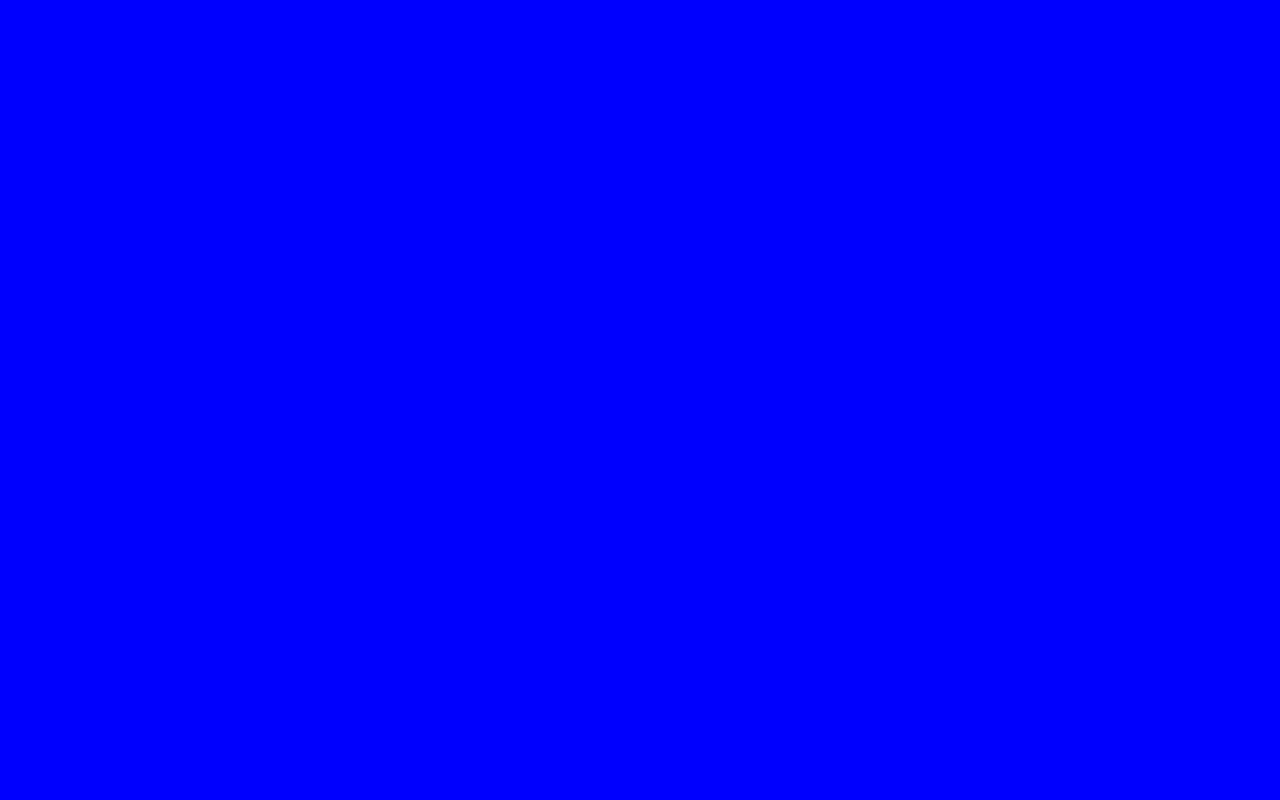
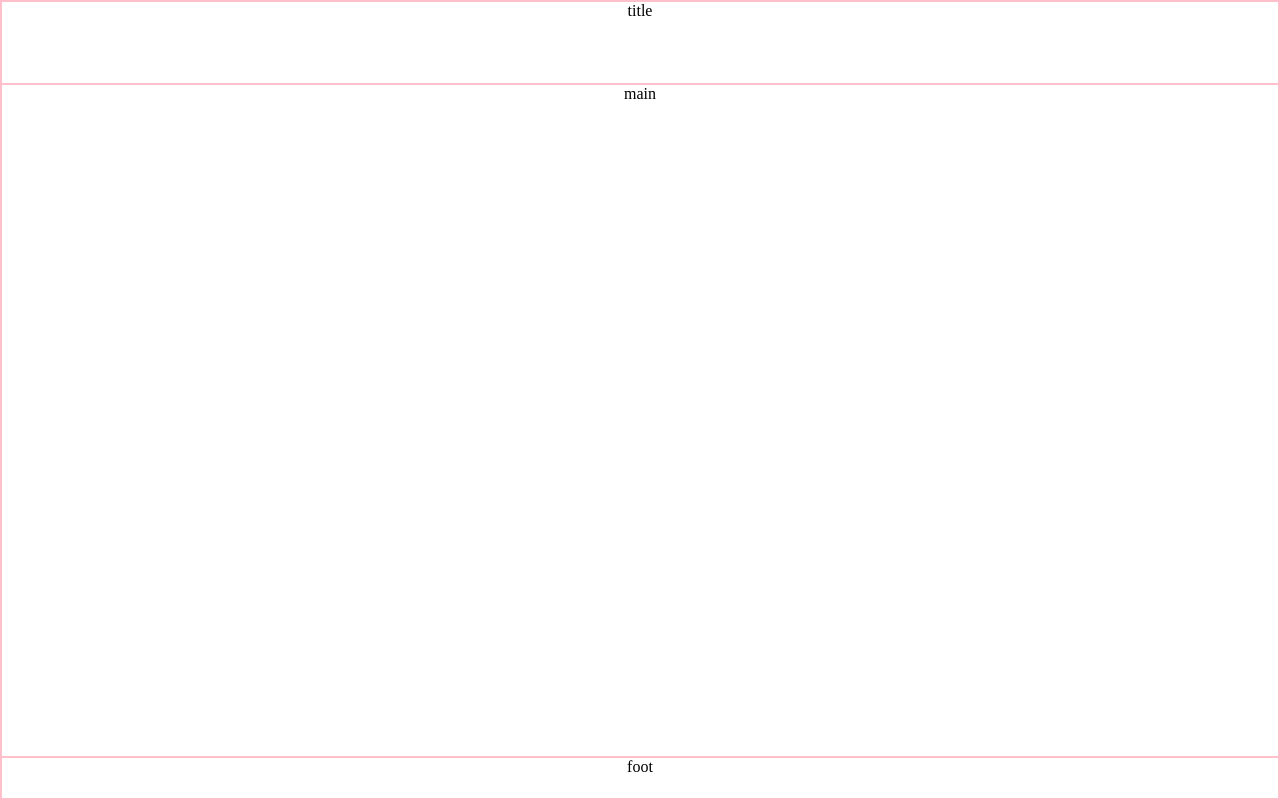
Before and after one commit to Rllopez0410/Todo-list, a website built with webpack: page dist/index.html in a window 1280 px wide. Built offline with Linux system fonts and the light colour scheme.

Commit message:
creating a layout of the UI

```diff
--- a/src/index.scss
+++ b/src/index.scss
@@ -1,3 +1,33 @@
-body {
-    background-color: blue;
+*, ::after, ::before {
+    margin: 0%;
+    padding: 0%;
+    box-sizing: border-box;
 }
+
+@mixin display-flex {
+    display: flex;
+    justify-content: center;
+    border: 1px solid pink;
+}
+
+.content {
+    @include display-flex;
+    flex-direction: column;
+    height: 100svh;
+}
+
+header {
+    @include display-flex;
+    flex: .6;
+}
+
+main {
+    @include display-flex;
+    flex-direction: row;
+    flex: 5;
+}
+
+footer {
+    @include display-flex;
+    flex: .3;
+}
```
Also changed, not shown: dist/index.html, dist/main.js.
